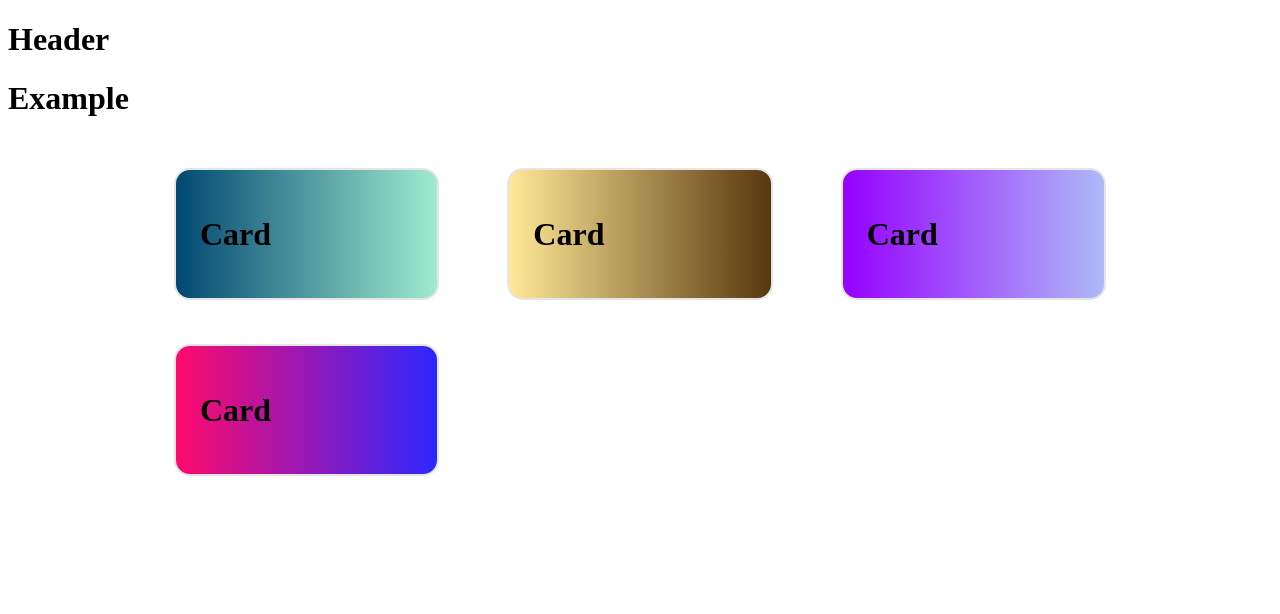
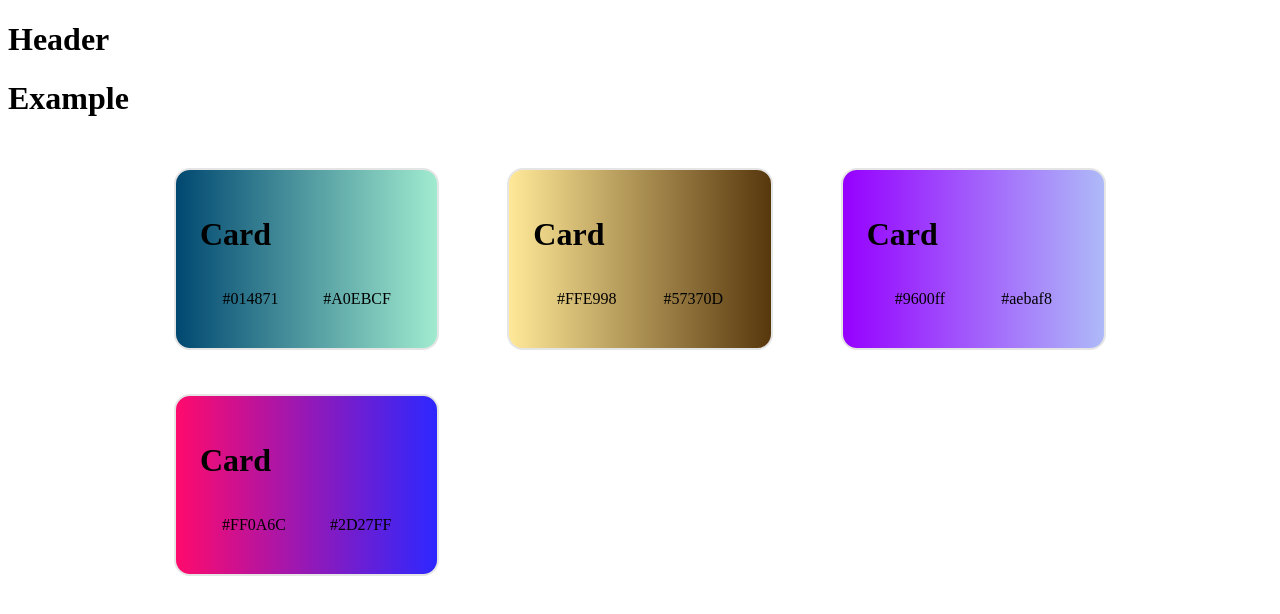
Before and after one commit to RAJ66/Gradient-Color, a React (Create React App) app: page / in a window 1280 px wide. Shown: the top 614 px of the page. Built offline with nearby package versions, Linux system fonts and the light colour scheme.

Commit message:
feat: added text colors

```diff
--- a/src/components/Card/index.tsx
+++ b/src/components/Card/index.tsx
@@ -19,6 +19,10 @@ function Card({ color1, color2 }: Props) {
       }}
     >
       <h1>Card</h1>
+      <div className="color">
+        <p>{color1}</p>
+        <p>{color2}</p>
+      </div>
     </div>
   );
 }
--- a/src/components/Card/styles.css
+++ b/src/components/Card/styles.css
@@ -4,3 +4,8 @@
   margin: 0 24px 24px;
   padding: 24px;
 }
+
+.color {
+  display: flex;
+  justify-content: space-around;
+}
```
